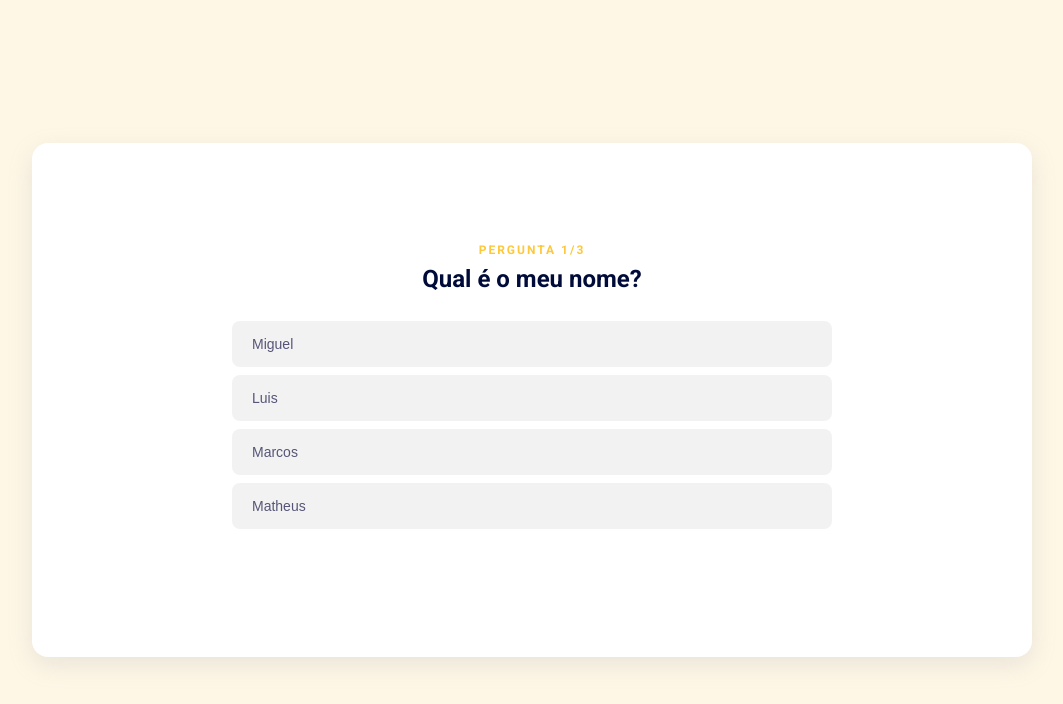
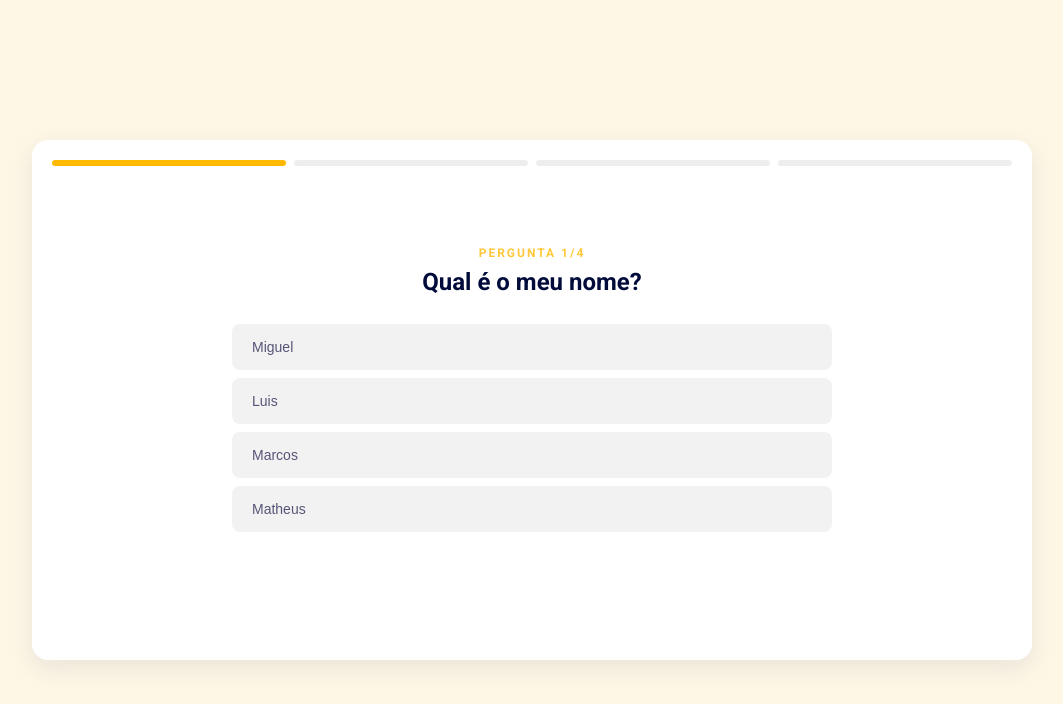
Before and after one commit to marcos-gc7/projeto-01-quiz, a React (Vite) app: page / in a window 1280 px wide. Shown: the top 704 px of the page, without its empty margins (108-1171 px from the left). Built offline with nearby package versions, Linux system fonts and the light colour scheme.

Commit message:
feat: add ProgressBar

```diff
--- a/package.json
+++ b/package.json
@@ -10,6 +10,7 @@
     "preview": "vite preview"
   },
   "dependencies": {
+    "classnames": "^2.5.1",
     "react": "^19.1.1",
     "react-dom": "^19.1.1"
   },
--- /dev/null
+++ b/src/components/ProgressBar/index.jsx
@@ -0,0 +1,16 @@
+import classNames from 'classnames'
+import S from './styles.module.css'
+
+export function ProgressBar (props) {
+  const progressBarSteps = Array.from({ length: props.size}, (_, index) => index + 1)
+  return (
+    <div className={S.container}>
+      <div className={S.steps} style={{ gridTemplateColumns: `repeat(${props.size}, 1fr)`}}>
+        {progressBarSteps.map(step => (
+          <div key={step}
+          className={classNames(S.step, props.currentStep >= step ? S.active : '')}/>
+        ))}
+      </div>
+    </div>
+  )
+}
--- /dev/null
+++ b/src/components/ProgressBar/styles.module.css
@@ -0,0 +1,18 @@
+.container {
+ width: 100%;
+}
+
+.steps {
+  display: grid;
+  gap: 8px;
+}
+
+.step {
+  height: 6px;
+  border-radius: 4px;
+  background-color: #eee;
+}
+
+.active {
+  background-color: #ffb900;
+}
--- a/src/components/Quiz/index.jsx
+++ b/src/components/Quiz/index.jsx
@@ -2,8 +2,10 @@
 import { QuestionAnswer } from '../QuestionAnswer'
 
 import S from './styles.module.css'
+
 import { Button } from '../Button'
 import { Result } from '../Result'
+import { ProgressBar } from '../ProgressBar'
 
 const QUESTIONS = [
   {
@@ -38,6 +40,7 @@
   const [isCurrentQuestionAnswered, setIsCurrentQuestionAnswered] = useState(false)
   const [isTakingQuiz, setIsTakingQuiz] = useState(true)
 
+  const currentQuestionNumber = currentQuestionIndex + 1
   const quizSize = QUESTIONS.length
 
   const handleAnswerQuestion = (event, question, answer) => {
@@ -58,7 +61,7 @@
   }
 
   const handleNextQuestion = () => {
-    if (currentQuestionIndex + 1 < quizSize) {
+    if (currentQuestionNumber < quizSize) {
       setCurrentQuestionIndex(index => index + 1)
     } else {
       setIsTakingQuiz(false)
@@ -74,15 +77,22 @@
   }
 
   const currentQuestion = QUESTIONS[currentQuestionIndex]
-  const navigationButtonText = currentQuestionIndex + 1 === quizSize ? 'Ver Resultado' : 'Próxima Pergunta'
+  const navigationButtonText = currentQuestionNumber === quizSize ? 'Ver Resultado' : 'Próxima Pergunta'
 
   return (
     <div className={S.container}>
       <div className={S.card}>
         {isTakingQuiz ? (
           <div className={S.quiz}>
+            <ProgressBar
+            size={quizSize}
+            currentStep={currentQuestionNumber}
+            />
+
           <header className={S.quizHeader}>
-            <span className={S.questionCount}>PERGUNTA 1/3</span>
+            <span className={S.questionCount}>
+              PERGUNTA {currentQuestionNumber}/{quizSize}
+            </span>
             <p className={S.question}>
               {currentQuestion.question}
             </p>
```
Also changed, not shown: 1 other file (tests, documents, lock files or other folders).
